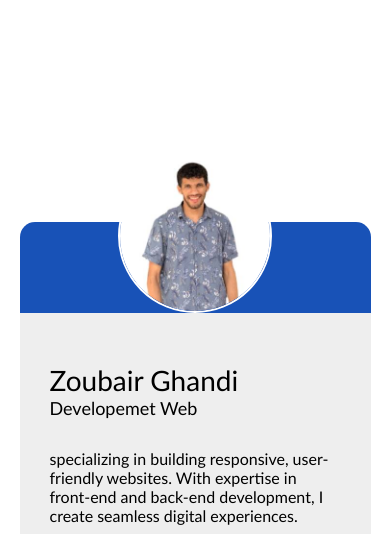
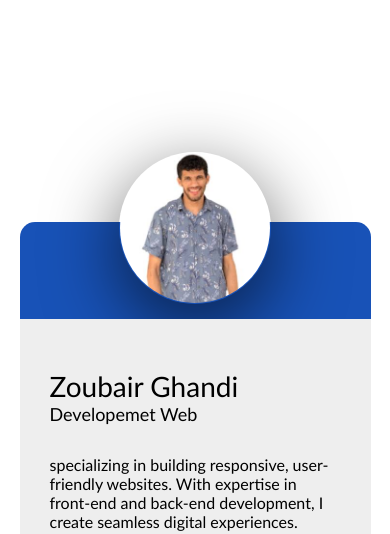
Before and after one commit to zoubairghandi1234/myprofolio, a plain HTML site: page index.html in a window 390 px wide. Shown: the top 534 px of the page. Drawn offline with nearby package versions, Linux system fonts and the light colour scheme.

Commit message:
first commit 333

```diff
--- a/style.css
+++ b/style.css
@@ -108,6 +108,11 @@ i:hover{
         justify-content: start;
         width: 100%;
     }
+    section img{
+        box-shadow: rgba(0, 0, 0, 0.56) 0px 22px 70px 4px;
+        border: 1px solid transparent;
+
+    }
     article{
         border-radius: 0px 0px 12px 12px;
     }
@@ -120,8 +125,12 @@ i:hover{
     section{
         justify-content: center;
         width: 100%;
+
         margin: 0px;
         padding: 0px;
     }
+    section img{
+        margin-bottom: 15px;
+    }
 
 }
```
